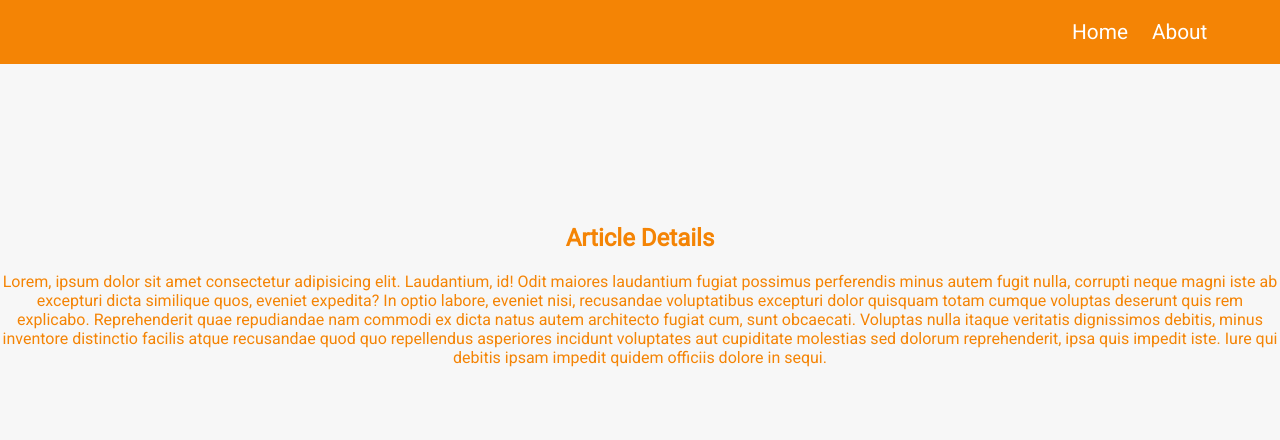
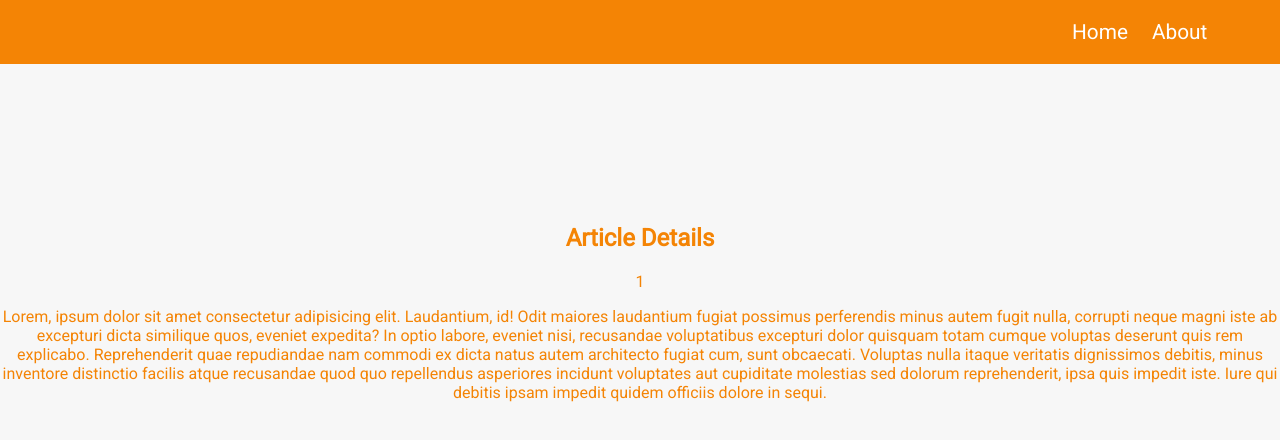
Before and after one commit to U-Ra-All/react-course-react-router, a JavaScript app: page /article-details/1 in a window 1280 px wide. Shown: the top 440 px of the page. Built offline with nearby package versions, Linux system fonts and the light colour scheme.

Commit message:
08-Извлечение Параметров Маршрута

```diff
--- a/src/App.js
+++ b/src/App.js
@@ -33,4 +33,4 @@ function App() {
 
 export default App;
 
-// main-domain.com/article-details/
+// main-domain.com/article-details/<любое значение>
--- a/src/pages/ArticleDetails.js
+++ b/src/pages/ArticleDetails.js
@@ -1,7 +1,11 @@
+import { useParams } from 'react-router-dom';
+
 const ArticleDetails = () => {
+  const params = useParams();
   return (
     <section>
       <h1>Article Details</h1>
+      <p>{params.articleId}</p>
       <p>
         Lorem, ipsum dolor sit amet consectetur adipisicing elit. Laudantium,
         id! Odit maiores laudantium fugiat possimus perferendis minus autem
```
Also changed, not shown: 1 other file (tests, documents, lock files or other folders).
